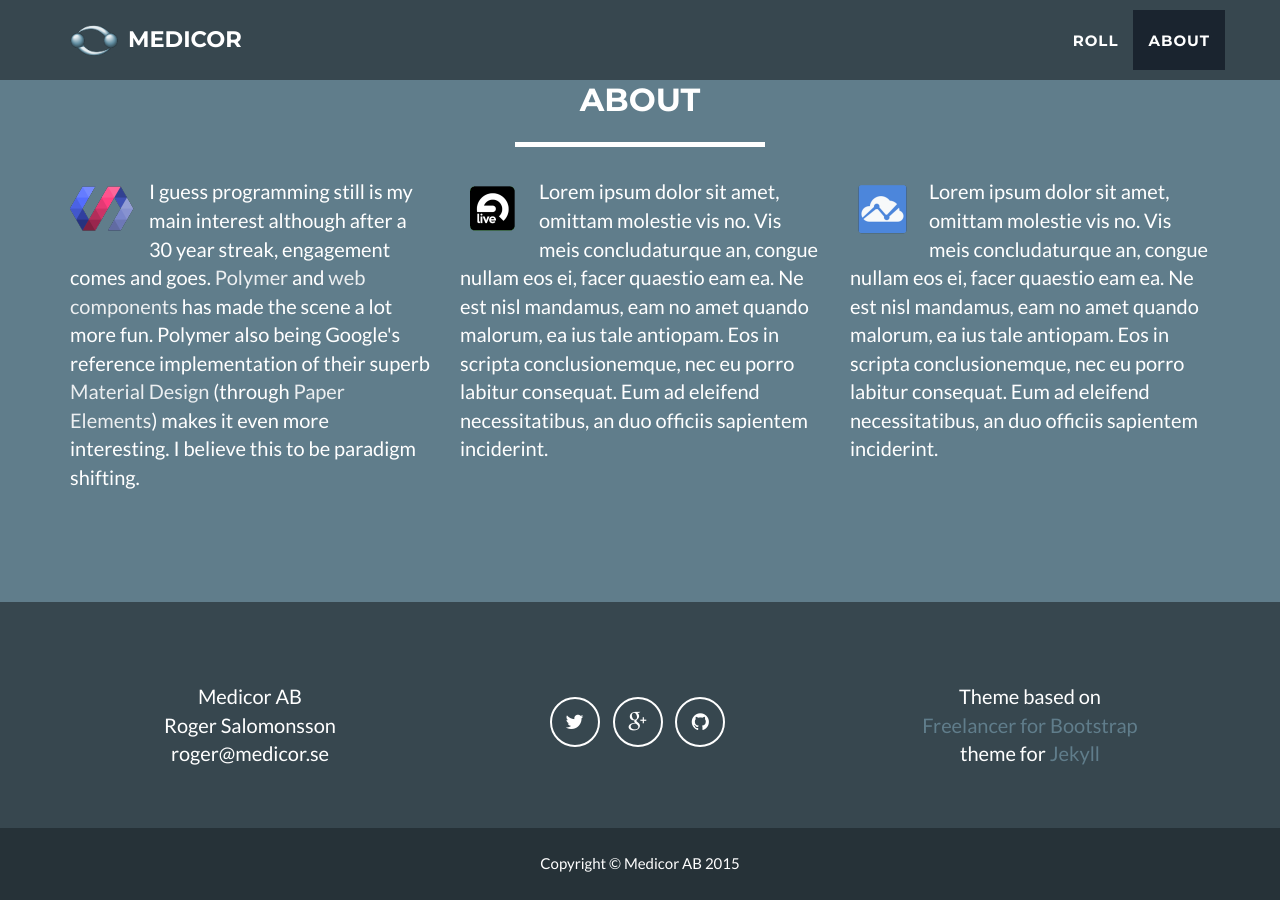
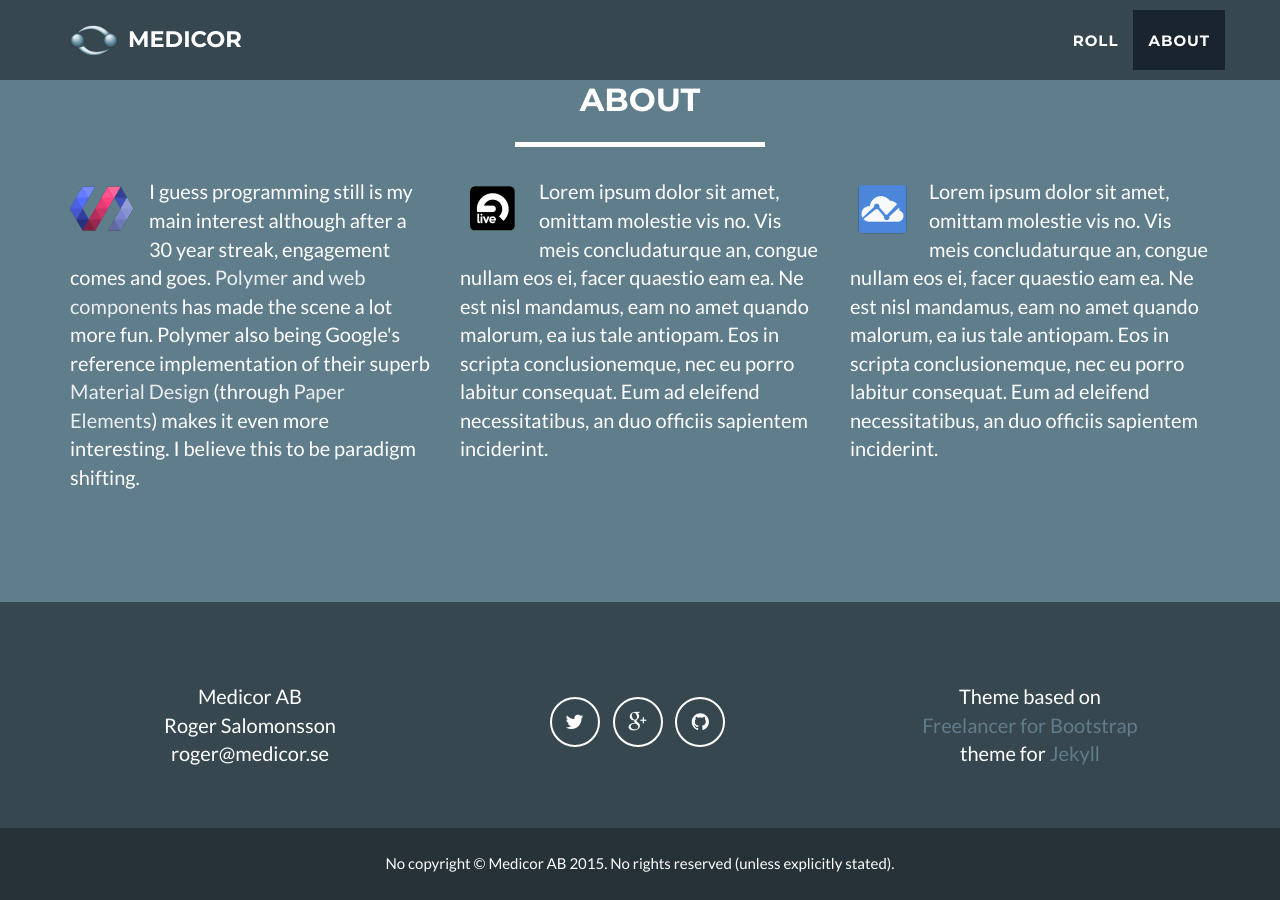
Before and after one commit to medicor/medicor.github.io, a Jekyll site: the page built from index.html, in a window 1280 px wide and 900 px high, scrolled down 1317 px. Built offline with Jekyll 4.4.1, drawn with Linux system fonts in a browser that asks for light colours; Markdown is read by kramdown in place of the engine named in the settings.

Commit message:
Updated copyright

```diff
--- a/_includes/footer.html
+++ b/_includes/footer.html
@@ -32,7 +32,7 @@
             <div class="container">
                 <div class="row">
                     <div class="col-lg-12">
-                        Copyright &copy; {{ site.footer.copyright }} 20{{ site.time | date: '%y' }}
+                        No copyright &copy; {{ site.footer.copyright }} 20{{ site.time | date: '%y' }}. No rights reserved (unless explicitly stated).
                     </div>
                 </div>
             </div>
```
